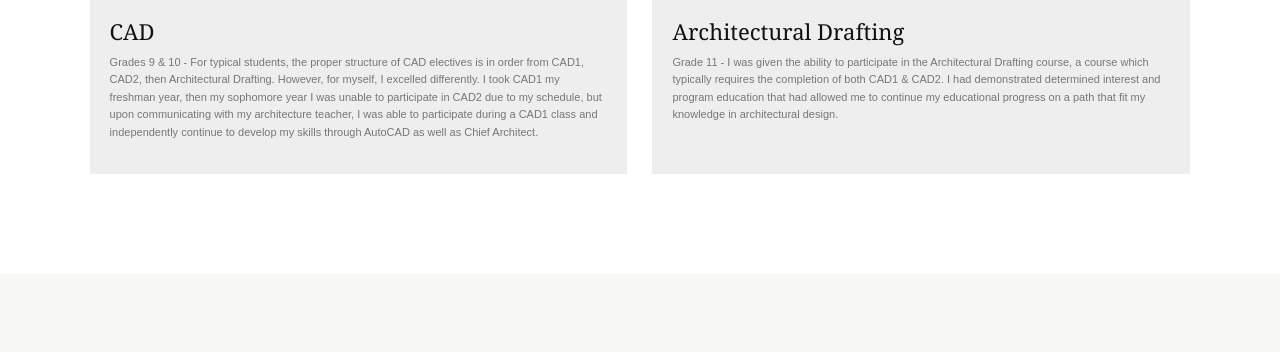
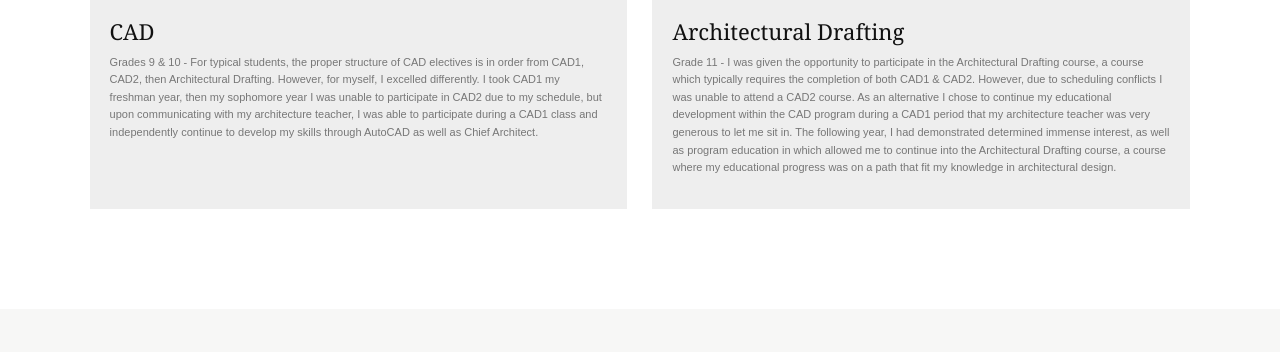
Before and after one commit to julia-hayes-architecture/JuliaHayesArchitecturePortfolio, a plain HTML site: page index.html in a window 1280 px wide. Shown: the part 4107-4459 px from the top of the page. Drawn offline with Linux system fonts and the light colour scheme.

Commit message:
Update index.html

```diff
--- a/index.html
+++ b/index.html
@@ -770,9 +770,12 @@ footer span:last-child { color: #aaa; }
     <img src="Drafting-achievement.jpg" alt="Architecture Models">
     <div class="drawing-caption">
       <h3>Architectural Drafting</h3>
-      <p>Grade 11 - I was given the ability to participate in the Architectural Drafting course, a course which typically requires
-        the completion of both CAD1 & CAD2. I had demonstrated determined interest and program education that had allowed me to continue
-        my educational progress on a path that fit my knowledge in architectural design.
+      <p>Grade 11 - I was given the opportunity to participate in the Architectural Drafting course, a course which typically requires
+        the completion of both CAD1 & CAD2. However, due to scheduling conflicts I was unable to attend a CAD2 course.
+        As an alternative I chose to continue my educational development within the CAD program during a CAD1 period
+        that my architecture teacher was very generous to let me sit in. The following year, I had demonstrated determined
+        immense interest, as well as program education in which allowed me to continue into the Architectural Drafting course,
+        a course where my educational progress was on a path that fit my knowledge in architectural design.
           </p>
        </div>
   </div>
```
